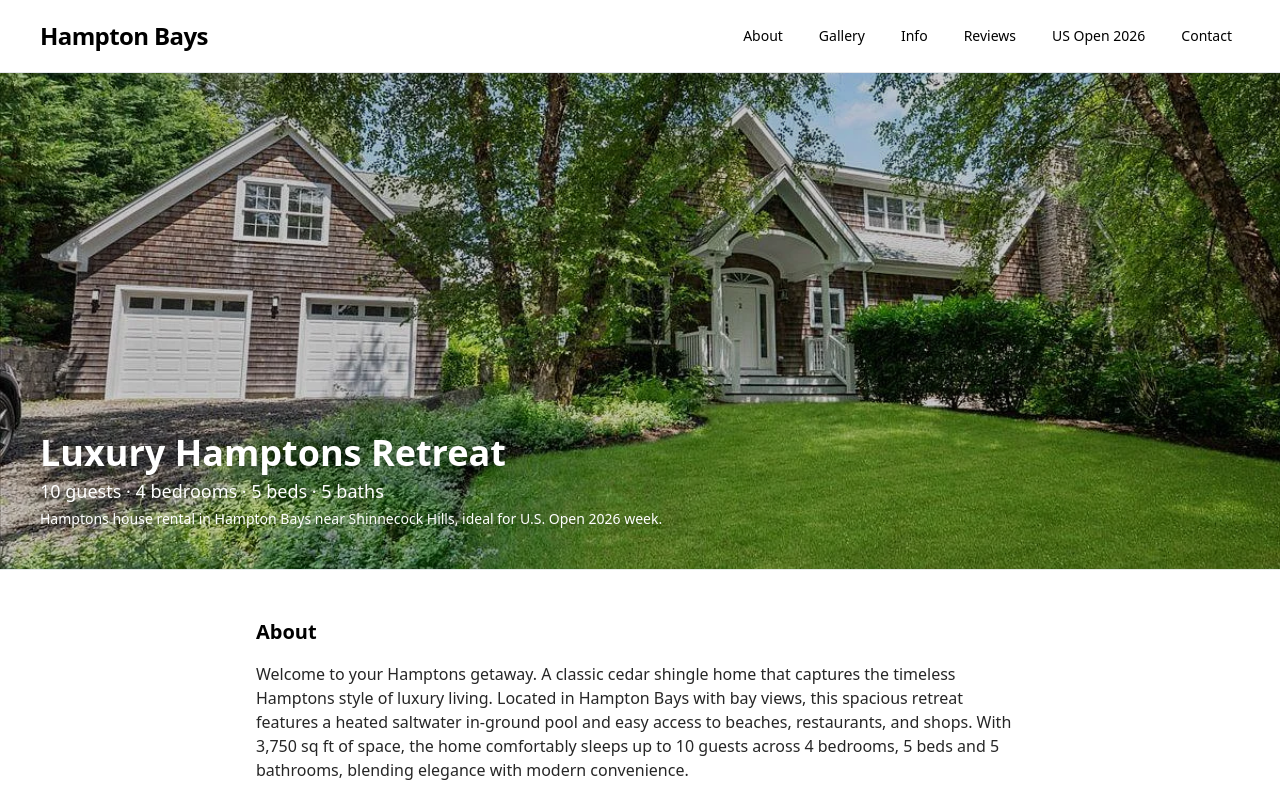
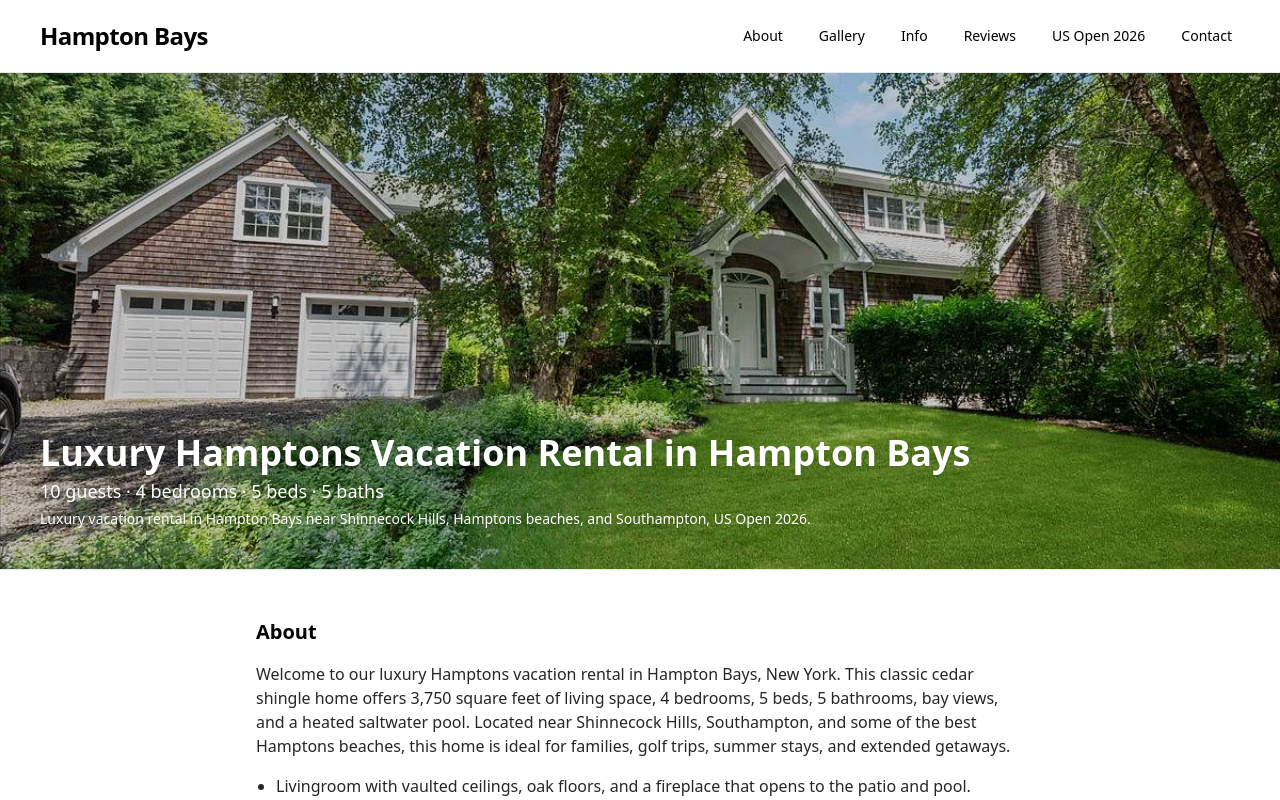
Before and after one commit to maxviens44/hampton-bays-rental, a React (Vite) app: page / in a window 1280 px wide. Shown: the top 800 px of the page. Built offline with nearby package versions, Linux system fonts and the light colour scheme; the HTML template or start-up script is replaced by a standard one.

Commit message:
Revise property details for luxury rental listing
Updated property description and details for clarity and marketing.

```diff
--- a/src/App.jsx
+++ b/src/App.jsx
@@ -402,13 +402,13 @@ className="w-full h-[44vh] sm:h-[50vh] md:h-[62vh] object-cover"
             <div className="absolute inset-0 bg-black/20" />
             <div className="absolute bottom-4 left-4 sm:bottom-6 sm:left-6 md:bottom-10 md:left-10">
               <h1 className="text-white text-xl sm:text-2xl md:text-4xl font-semibold drop-shadow">
-                Luxury Hamptons Retreat
+                Luxury Hamptons Vacation Rental in Hampton Bays
               </h1>
               <p className="text-white text-xs sm:text-sm md:text-lg drop-shadow mt-1">
                 10 guests · 4 bedrooms · 5 beds · 5 baths
               </p>
               <p className="text-white text-[11px] sm:text-xs md:text-sm drop-shadow mt-1">
-                Hamptons house rental in Hampton Bays near Shinnecock Hills, ideal for U.S. Open 2026 week.
+                Luxury vacation rental in Hampton Bays near Shinnecock Hills, Hamptons beaches, and Southampton, US Open 2026.
               </p>
             </div>
           </div>
@@ -421,7 +421,7 @@ className="w-full h-[44vh] sm:h-[50vh] md:h-[62vh] object-cover"
           <h3 className="text-lg md:text-xl font-semibold mb-4">About</h3>
           <div className="space-y-4 text-neutral-800">
             <p>
-              Welcome to your Hamptons getaway. A classic cedar shingle home that captures the timeless Hamptons style of luxury living. Located in Hampton Bays with bay views, this spacious retreat features a heated saltwater in-ground pool and easy access to beaches, restaurants, and shops. With 3,750 sq ft of space, the home comfortably sleeps up to 10 guests across 4 bedrooms, 5 beds and 5 bathrooms, blending elegance with modern convenience.
+              Welcome to our luxury Hamptons vacation rental in Hampton Bays, New York. This classic cedar shingle home offers 3,750 square feet of living space, 4 bedrooms, 5 beds, 5 bathrooms, bay views, and a heated saltwater pool. Located near Shinnecock Hills, Southampton, and some of the best Hamptons beaches, this home is ideal for families, golf trips, summer stays, and extended getaways.
             </p>
             <ul className="list-disc pl-5 space-y-1">
               <li>Livingroom with vaulted ceilings, oak floors, and a fireplace that opens to the patio and pool.</li>
```
